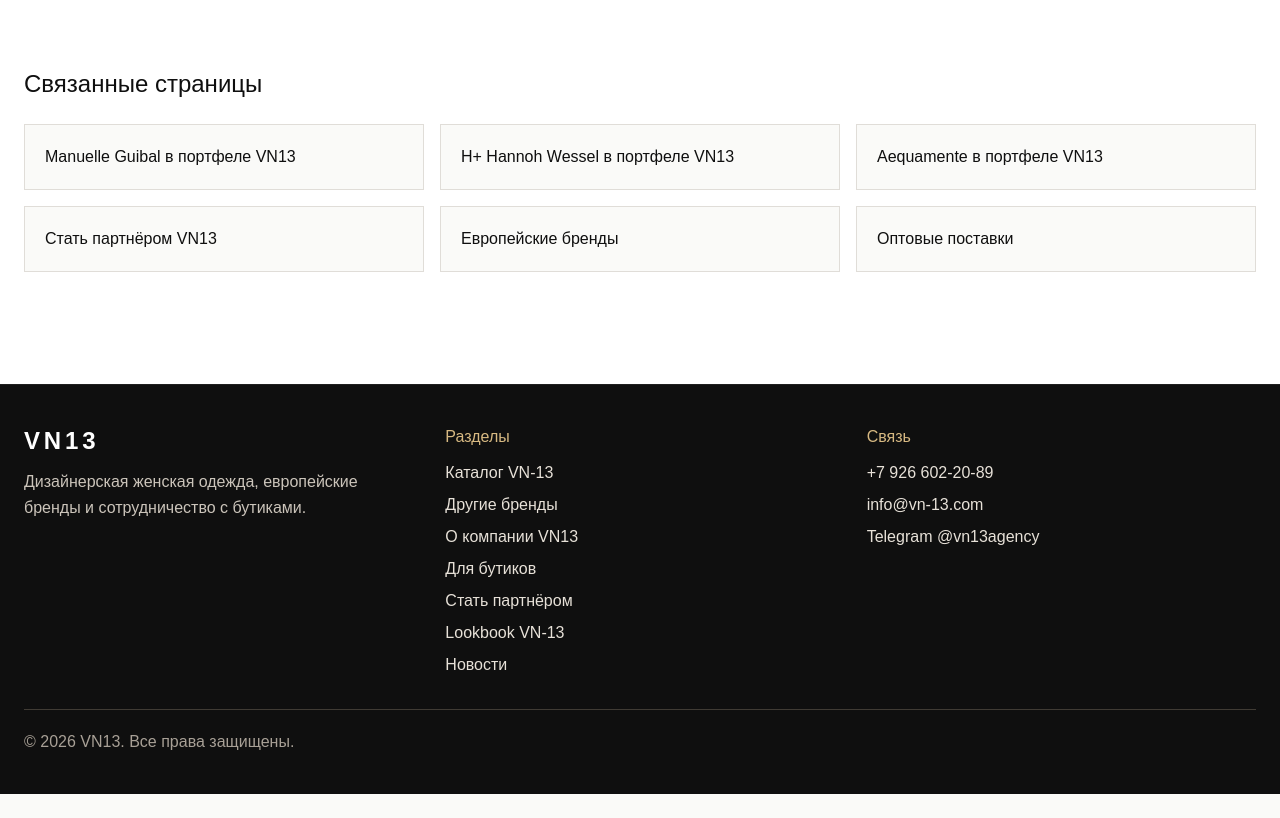
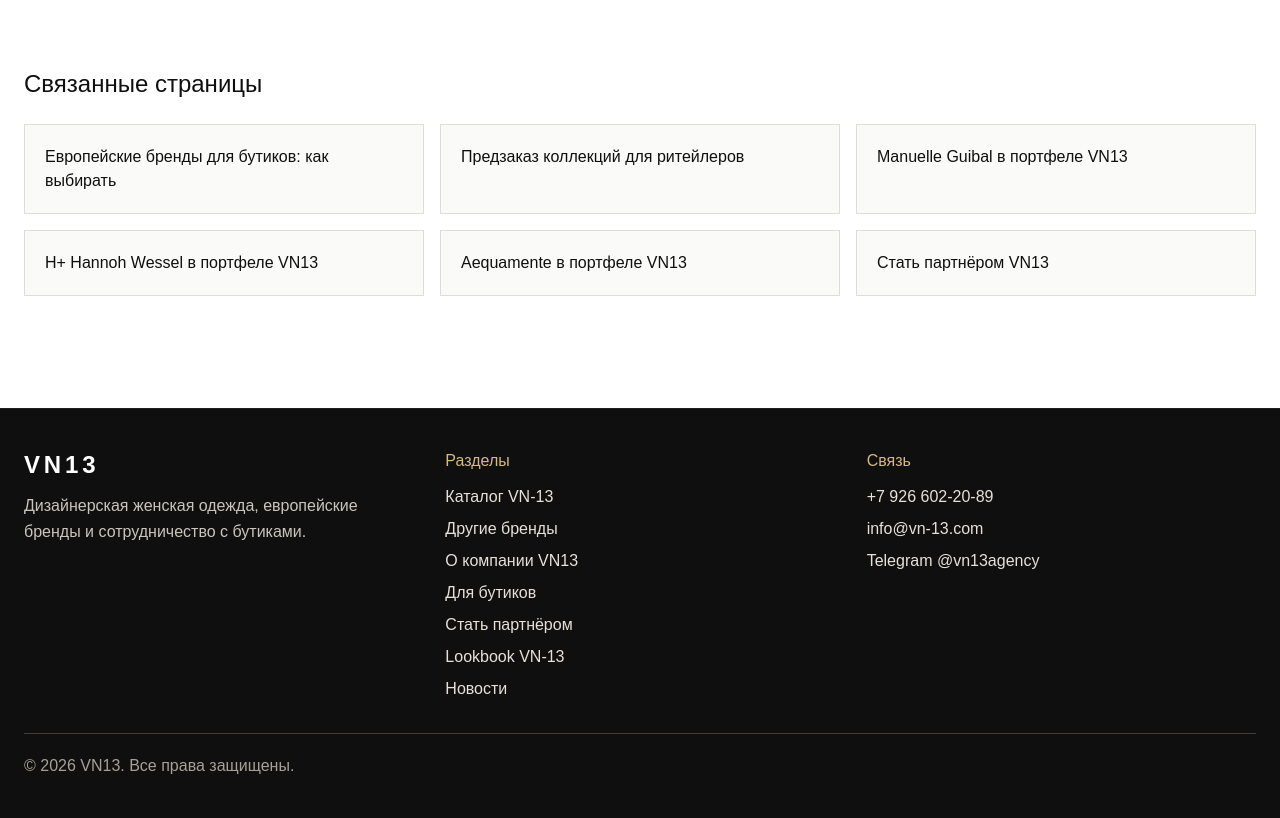
Before and after one commit to coffeeshop13/vn-13, a Next.js app: page /distributsiya-zhenskoy-odezhdy in a window 1280 px wide. Shown: the part 3660-4478 px from the top of the page. Before the commit the page ends 4454 px from the top, so only its background shows below. Built offline with nearby package versions, Linux system fonts and the light colour scheme.

Commit message:
Link distribution guide content

```diff
--- a/app/distributsiya-zhenskoy-odezhdy/page.tsx
+++ b/app/distributsiya-zhenskoy-odezhdy/page.tsx
@@ -118,6 +118,8 @@
         },
       ]}
       relatedLinks={[
+        { href: '/journal/evropeyskie-brendy-zhenskoy-odezhdy-dlya-butikov', label: 'Европейские бренды для бутиков: как выбирать' },
+        { href: '/journal/predzakaz-kollektsiy-odezhdy-dlya-riteylerov', label: 'Предзаказ коллекций для ритейлеров' },
         { href: '/brands/manuelle-guibal', label: 'Manuelle Guibal в портфеле VN13' },
         { href: '/brands/hannoh-wessel', label: 'H+ Hannoh Wessel в портфеле VN13' },
         { href: '/brands/aequamente', label: 'Aequamente в портфеле VN13' },
```
